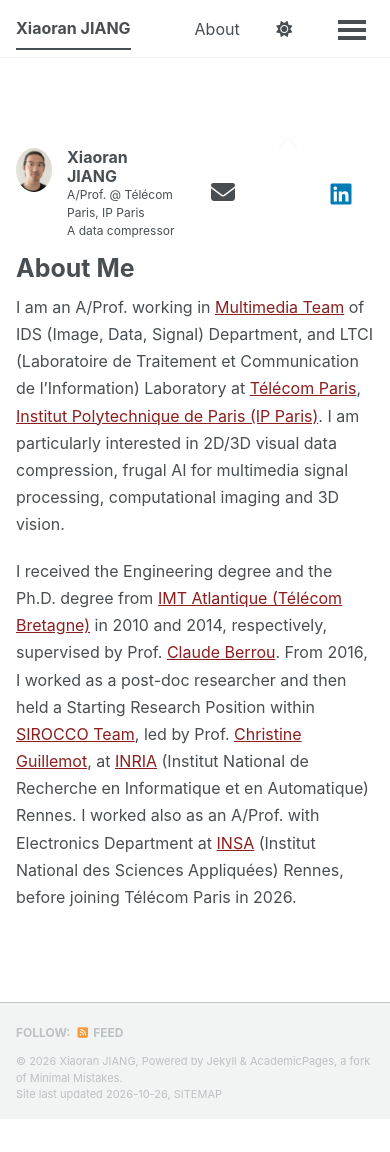
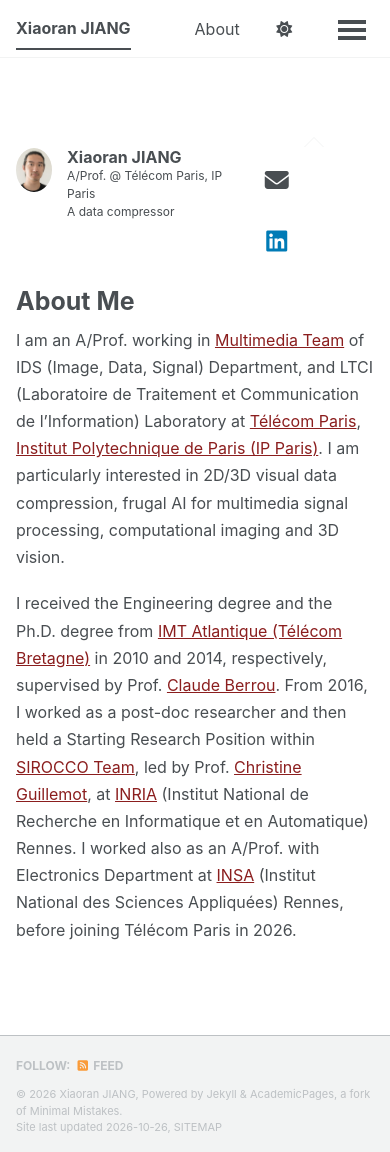
Before and after one commit to xiaoranjiang/xiaoranjiang.github.io, a Jekyll site: the page built from _pages/about.md, in a window 390 px wide and 1152 px high. Built offline with Jekyll 4.4.1, drawn with Linux system fonts in a browser that asks for light colours; a style sheet for code colours, icons or effects is not loaded.

Commit message:
Update main.scss

```diff
--- a/assets/css/main.scss
+++ b/assets/css/main.scss
@@ -93,7 +93,8 @@
   text-decoration: underline;
 }
 
-/* Mobile: show contact icons directly, without Follow */
+
+/* Mobile: display Email, LinkedIn and Google Scholar directly */
 @media screen and (max-width: 1024px) {
   .author__urls-wrapper > button {
     display: none !important;
@@ -101,40 +102,47 @@
 
   .author__urls-wrapper .author__urls {
     display: flex !important;
+    flex-direction: row !important;
+    flex-wrap: wrap;
+    align-items: center;
+    gap: 16px;
     position: static !important;
-    flex-direction: row;
-    align-items: center;
-    justify-content: flex-start;
-    gap: 20px;
     width: auto;
     margin: 12px 0;
     padding: 0;
+    background: transparent;
     border: 0;
     box-shadow: none;
-    background: transparent;
   }
 
-  /* Hide all contact entries by default */
   .author__urls li {
-    display: none;
+    display: none !important;
+    margin: 0 !important;
+    list-style: none;
   }
 
-  /* Show Email, LinkedIn, and Google Scholar */
+  /* Email */
   .author__urls li:has(a[href^="mailto:"]),
+  /* LinkedIn */
   .author__urls li:has(a[href*="linkedin.com"]),
+  /* Google Scholar */
   .author__urls li:has(a[href*="scholar.google"]) {
-    display: inline-flex;
-    margin: 0;
+    display: inline-flex !important;
   }
 
-  /* Display icons without text labels */
   .author__urls li a {
-    font-size: 0;
-    padding: 6px;
+    display: inline-flex;
+    align-items: center;
+    justify-content: center;
+    padding: 8px !important;
+    font-size: 0 !important;
+    line-height: 1;
   }
 
   .author__urls li a i {
-    font-size: 24px;
-    padding-right: 0;
+    display: inline-block !important;
+    font-size: 24px !important;
+    padding: 0 !important;
+    margin: 0 !important;
   }
 }
```
